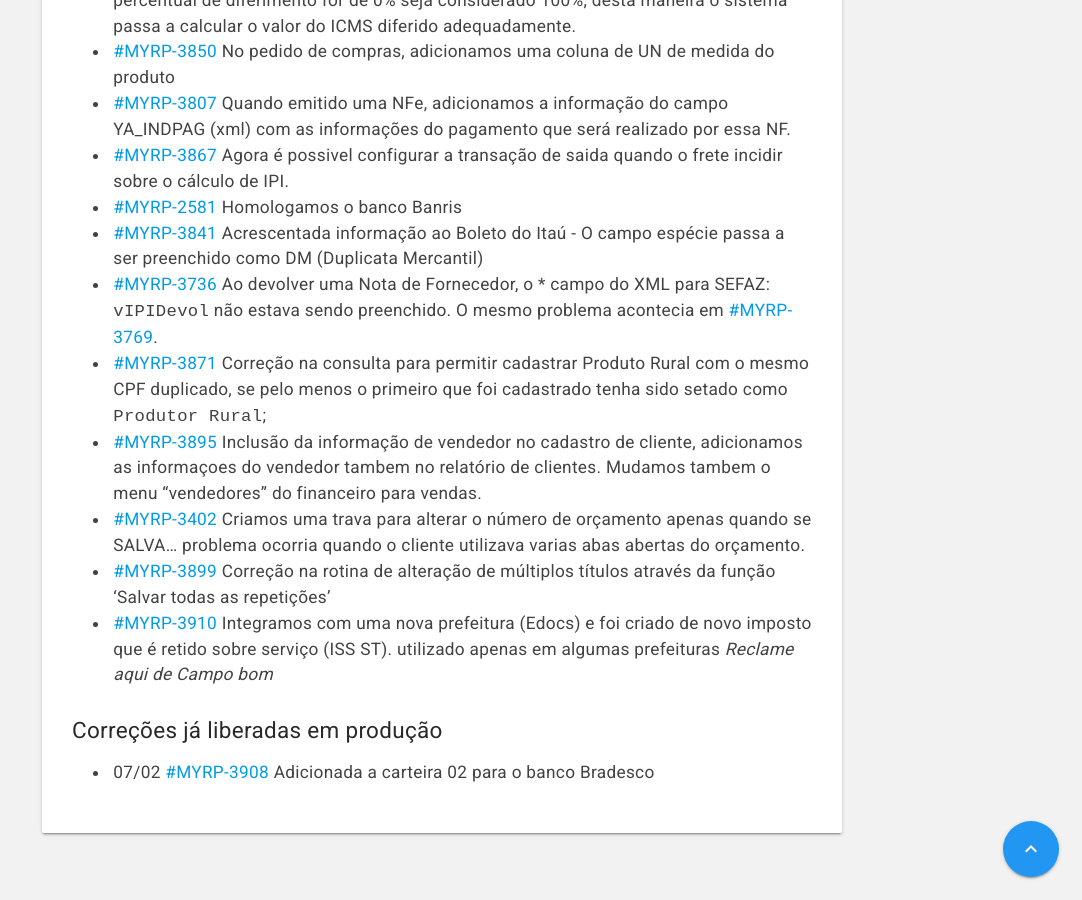
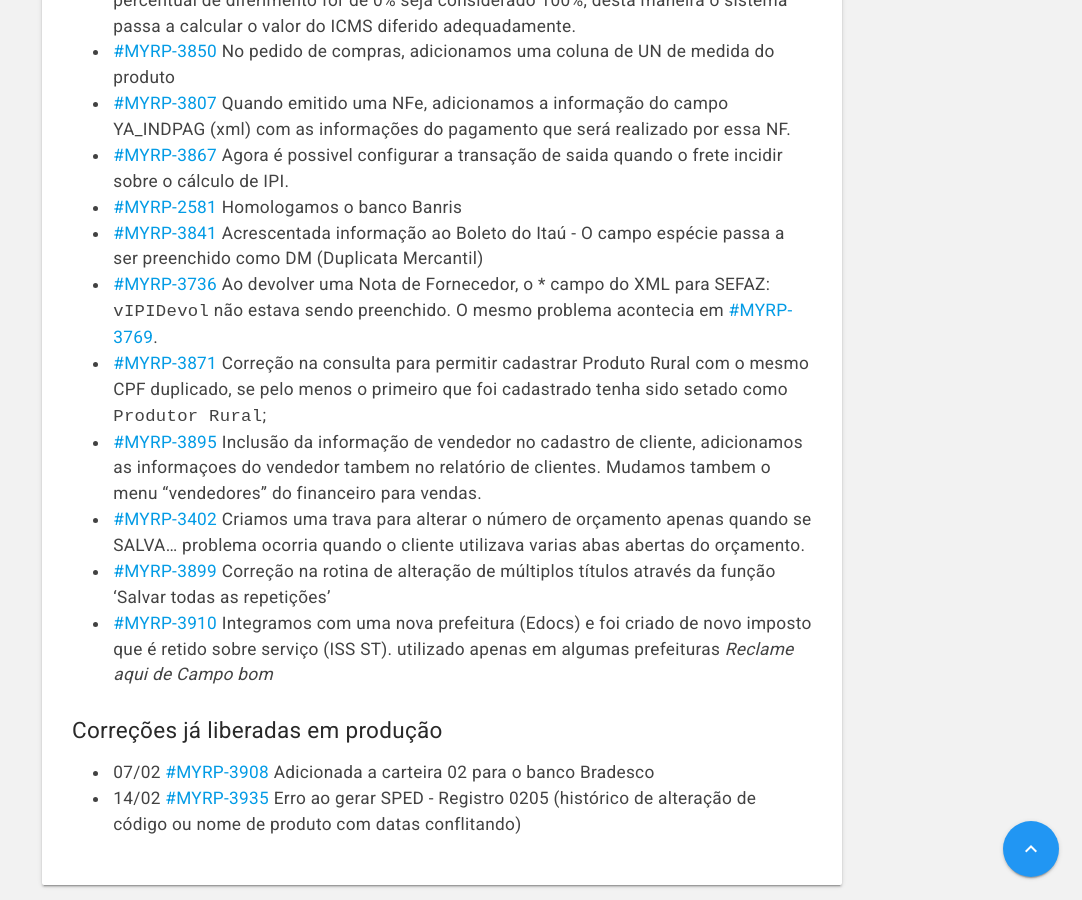
Before and after one commit to myrp-maicon/changelog-myrp, a Jekyll site: the page built from docs/myrp/19.02.02.md, in a window 1280 px wide and 900 px high, scrolled down 578 px. Shown: the whole window, without its empty margins (198-1280 px from the left). Built offline with Jekyll 4.4.1, drawn with Linux system fonts in a browser that asks for light colours; nearby versions of some CDN libraries; our own code applies the rules of GitHub Pages for plain Markdown files; the repository's description, which GitHub fills in, is left out; some of the changed text lies outside the part shown.

Commit message:
JB: removido texto na liberação de 11/02, ajuste/padronização no título da liberação de 18/02 e inclusão de HotFix relacionado ao SPED (liberado em 14/02).

```diff
--- a/docs/myrp/19.02.02.md
+++ b/docs/myrp/19.02.02.md
@@ -1,4 +1,4 @@
-# Segunda entrega de Fevereiro
+# Segunda liberação de fevereiro - 18/02/2019
 
 ## Correções menores
 * [#MYRP-3775](https://devmyrp.atlassian.net/browse/MYRP-3775) Preenchimento do FCP (Fundo de Combate a Pobreza) na emissão de NF de Saída
@@ -20,3 +20,4 @@
 
 ## Correções já liberadas em produção
 * 07/02 [#MYRP-3908](https://devmyrp.atlassian.net/browse/MYRP-3908) Adicionada a carteira 02 para o banco Bradesco
+* 14/02 [#MYRP-3935](https://devmyrp.atlassian.net/browse/MYRP-3935) Erro ao gerar SPED - Registro 0205 (histórico de alteração de código ou nome de produto com datas conflitando)
```
Also changed, not shown: docs/myrp/19.02.01.md (+0 -4 lines).
